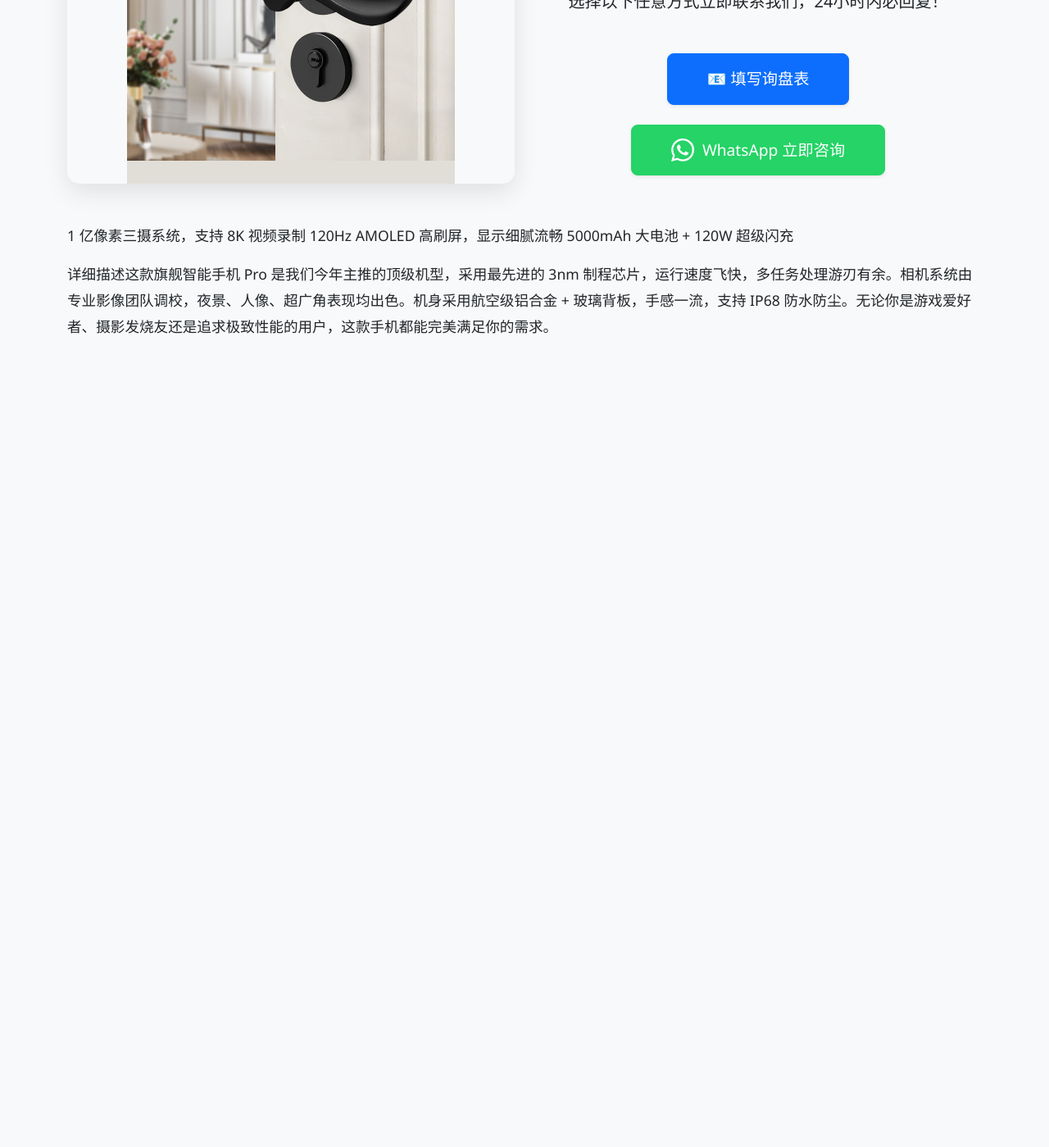
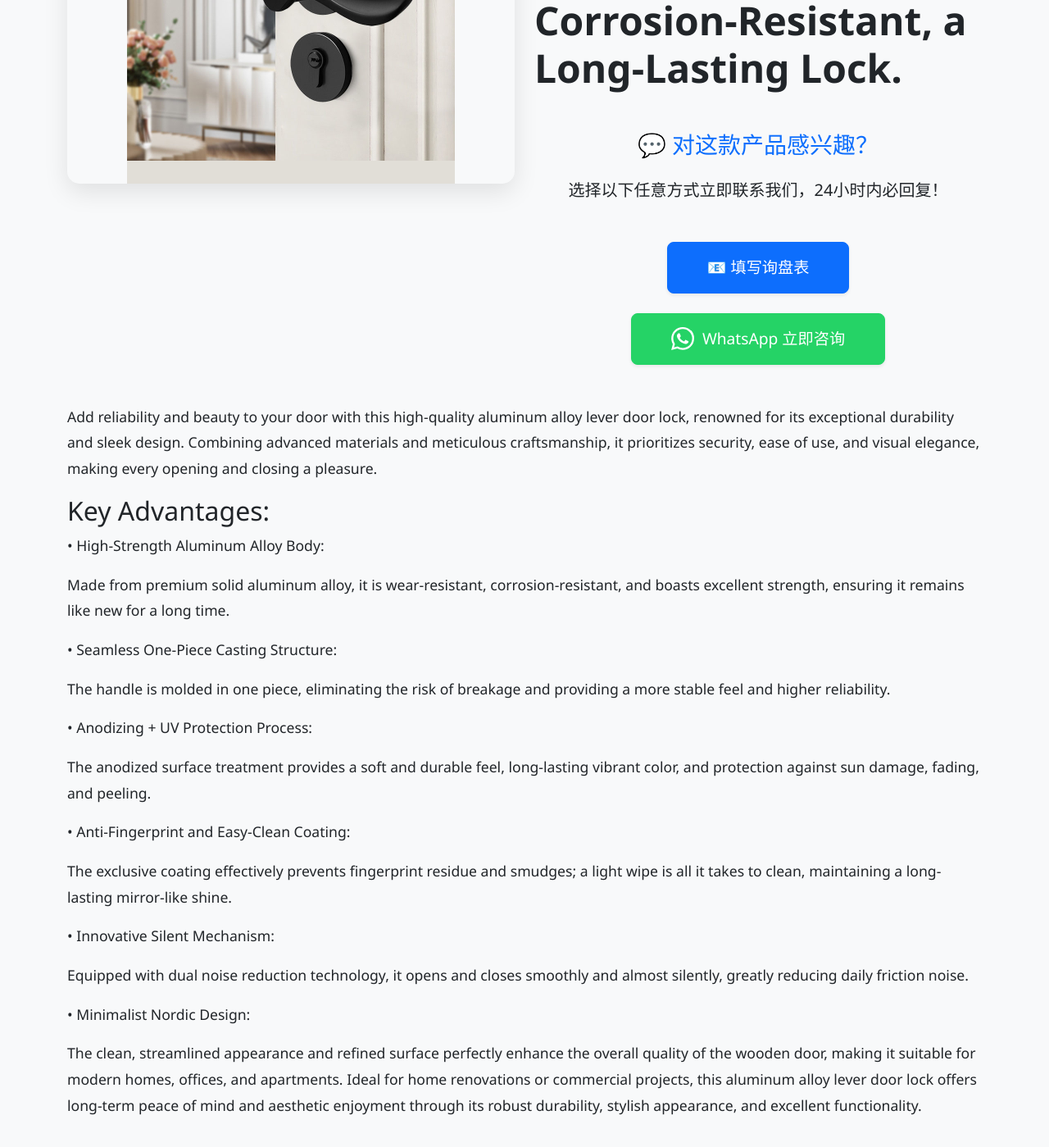
Before and after one commit to bosai-home/newsite, a Jekyll site: the page built from products/alm-door-handle-g-matt-black.md, in a window 1280 px wide and 1400 px high, scrolled down 386 px. Shown: the whole window at 82% size. Built offline with Jekyll 4.4.1, drawn with Linux system fonts in a browser that asks for light colours; before the commit the page ends 900 px from its top, so only the background shows below that; some of the changed text lies outside the part shown.

Commit message:
Update alm-door-handle-g-matt-black.md

```diff
--- a/products/alm-door-handle-g-matt-black.md
+++ b/products/alm-door-handle-g-matt-black.md
@@ -1,10 +1,34 @@
 ---
 layout: product-detail
-title: 旗舰智能手机 Pro
-image: ../assets/images/alm-door-handle-g-matt-black.jpg   # 对应你上传的本地图片路径产品亮点最新一代旗舰处理器，性能提升 40%
+title: Robust and Beautiful Aluminum Alloy Lever Door Lock – Quiet and Corrosion-Resistant, a Long-Lasting Lock.
+image: ../assets/images/alm-door-handle-g-matt-black.jpg
 ---
-1 亿像素三摄系统，支持 8K 视频录制
-120Hz AMOLED 高刷屏，显示细腻流畅
-5000mAh 大电池 + 120W 超级闪充
 
-详细描述这款旗舰智能手机 Pro 是我们今年主推的顶级机型，采用最先进的 3nm 制程芯片，运行速度飞快，多任务处理游刃有余。相机系统由专业影像团队调校，夜景、人像、超广角表现均出色。机身采用航空级铝合金 + 玻璃背板，手感一流，支持 IP68 防水防尘。无论你是游戏爱好者、摄影发烧友还是追求极致性能的用户，这款手机都能完美满足你的需求。
+
+Add reliability and beauty to your door with this high-quality aluminum alloy lever door lock, renowned for its exceptional durability and sleek design. Combining advanced materials and meticulous craftsmanship, it prioritizes security, ease of use, and visual elegance, making every opening and closing a pleasure.
+
+## Key Advantages:
+
+• High-Strength Aluminum Alloy Body:
+
+  Made from premium solid aluminum alloy, it is wear-resistant, corrosion-resistant, and boasts excellent strength, ensuring it remains like new for a long time.
+
+• Seamless One-Piece Casting Structure:
+
+  The handle is molded in one piece, eliminating the risk of breakage and providing a more stable feel and higher reliability.
+
+• Anodizing + UV Protection Process:
+
+  The anodized surface treatment provides a soft and durable feel, long-lasting vibrant color, and protection against sun damage, fading, and peeling.
+
+• Anti-Fingerprint and Easy-Clean Coating:
+
+  The exclusive coating effectively prevents fingerprint residue and smudges; a light wipe is all it takes to clean, maintaining a long-lasting mirror-like shine.
+
+• Innovative Silent Mechanism:
+
+  Equipped with dual noise reduction technology, it opens and closes smoothly and almost silently, greatly reducing daily friction noise.
+
+• Minimalist Nordic Design:
+
+  The clean, streamlined appearance and refined surface perfectly enhance the overall quality of the wooden door, making it suitable for modern homes, offices, and apartments. Ideal for home renovations or commercial projects, this aluminum alloy lever door lock offers long-term peace of mind and aesthetic enjoyment through its robust durability, stylish appearance, and excellent functionality.
```
